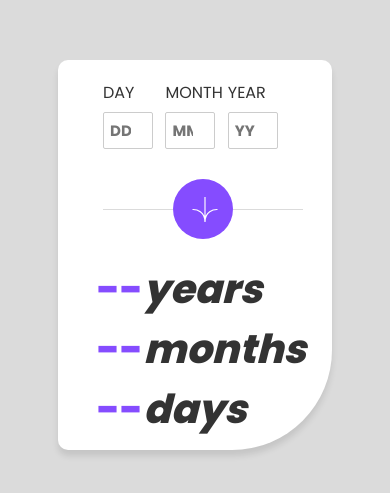
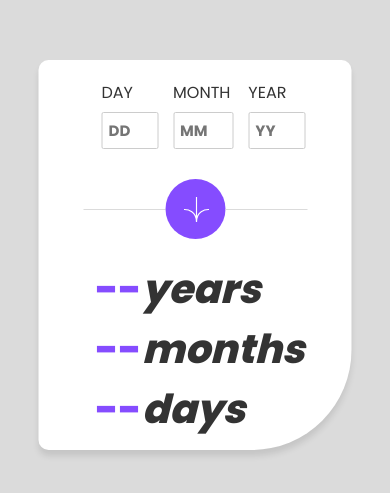
Before and after one commit to Cyntra-22/ageCalculator, a Svelte app: page / in a window 390 px wide. Shown: the part 167-660 px from the top of the page. Built offline with nearby package versions, Linux system fonts and the light colour scheme.

Commit message:
updated the width and style

```diff
--- a/src/App.svelte
+++ b/src/App.svelte
@@ -60,16 +60,16 @@
 			font-weight: 1000;
 		}
 		.main-container{
-			width: 60%;
+			width: 70%;
 			height: 350px;
 		}
 		.year-calculation{
 			padding-top: 20px;
+			margin-left: 18px;
 		}
 
 		.date-conponent{
 			width: 100%;
-
 		}
 	}
 
--- a/src/Date.svelte
+++ b/src/Date.svelte
@@ -179,9 +179,14 @@
 			width: 80%;
 			font-size: 15px;
 			margin-bottom: 30px;
+			margin-left: 18px;
     	}
+		label{
+			margin-left: 18px;
+		}
 		.line{
 			width: 30%;
+
 		}
 		#display-line{
 		display: block;
```
